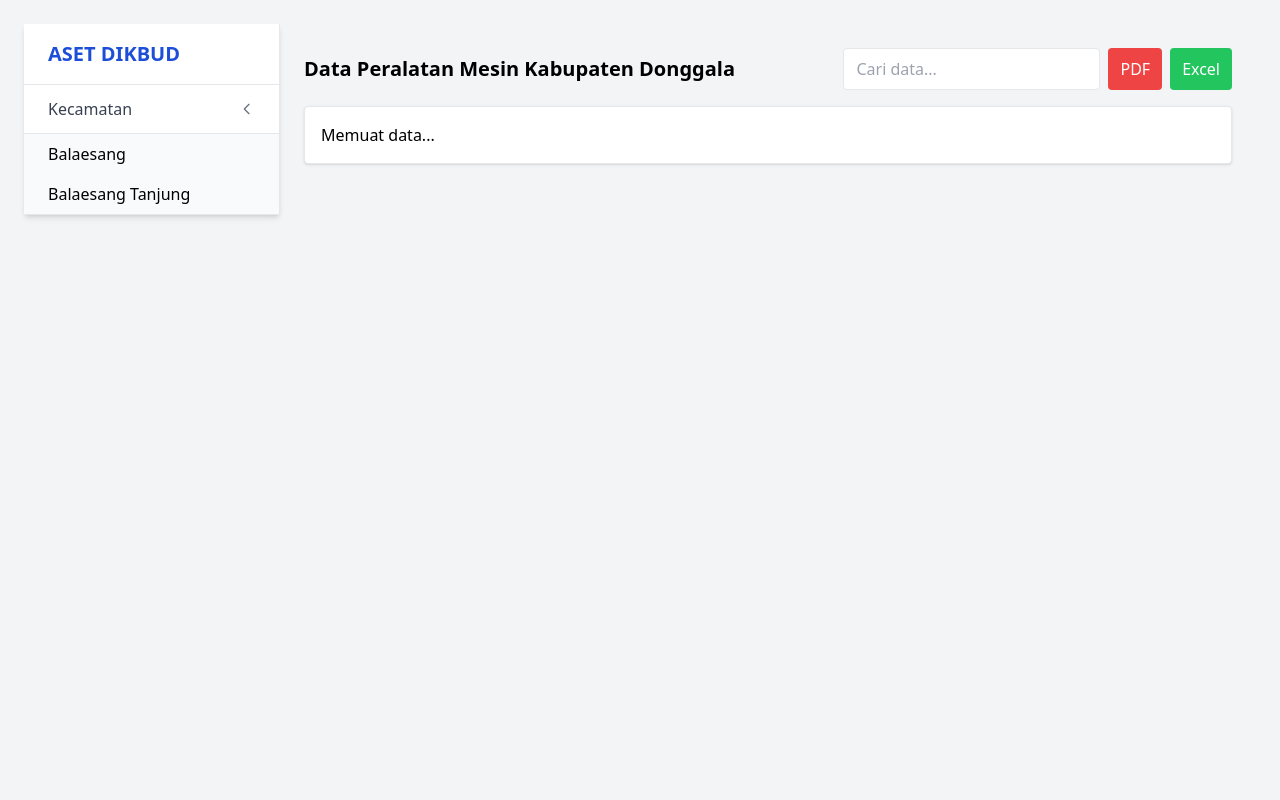
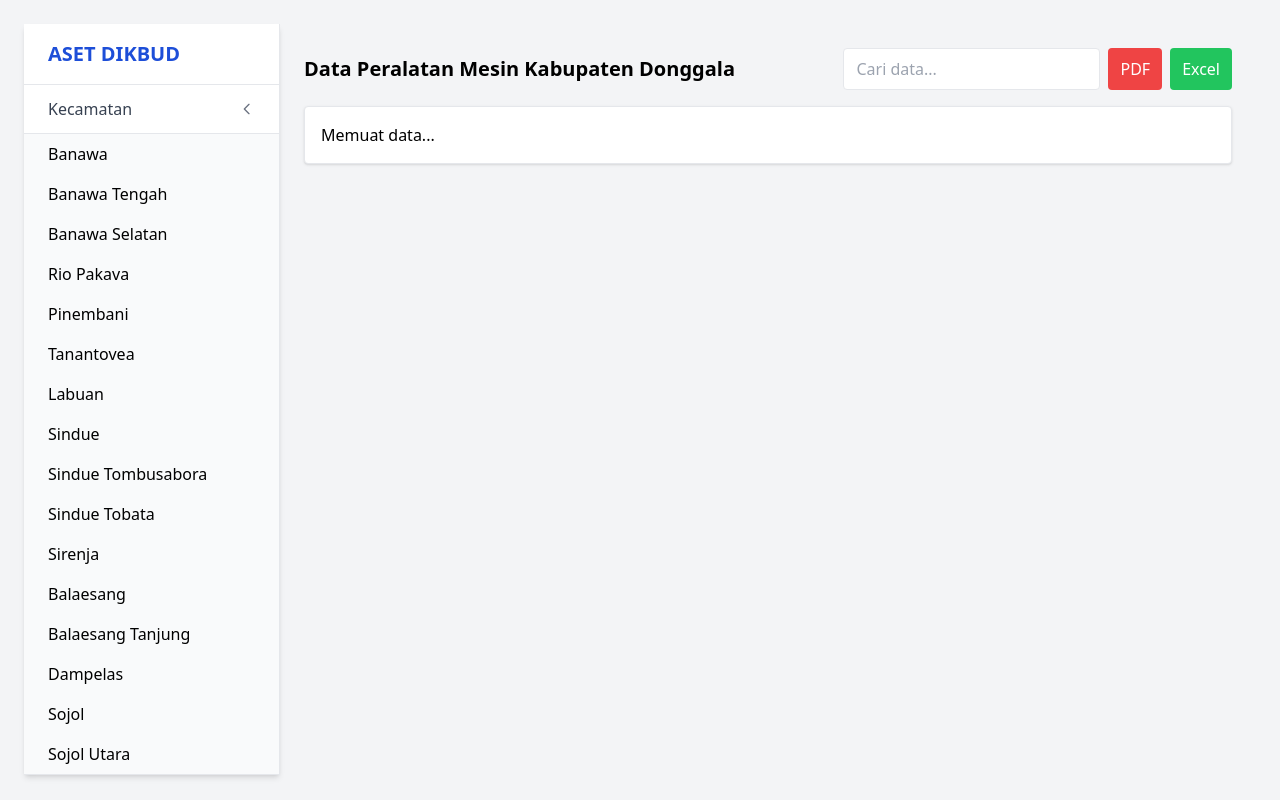
Before and after one commit to bidangasetdaerah/kib, a plain HTML site: page index.html in a window 1280 px wide. Both pictures are taken after a click on the button "Kecamatan". Drawn offline with nearby package versions, Linux system fonts and the light colour scheme.

Commit message:
Update index.html

```diff
--- a/index.html
+++ b/index.html
@@ -26,9 +26,22 @@
     </button>
     <ul id="kecamatanDropdown" class="hidden flex-col border-t border-gray-200 bg-gray-50">
       <!-- Contoh kecamatan -->
+      <li data-kecamatan="Banawa" data-endpoint="https://docs.google.com/spreadsheets/d/e/2PACX-1vRd8vIhHDUbmD6I2aXLX7-_Ysemt2aXA__wKNGoKN0XWWSWCScv5aSmx06H0xkl8g/pub?gid=1917777904&single=true&output=csv" class="px-6 py-2 cursor-pointer hover:bg-blue-50">Banawa</li>
+      <li data-kecamatan="Banawa Tengah" data-endpoint="https://docs.google.com/spreadsheets/d/e/2PACX-1vRnykw5e_i3dwBIeTua-mpFExEJ4w6hROJ5F6OUHiiGpbtunldeKgXlhN_G-D1V8w/pub?gid=1454720232&single=true&output=csv" class="px-6 py-2 cursor-pointer hover:bg-blue-50">Banawa Tengah</li>
+      <li data-kecamatan="Banawa Selatan" data-endpoint="https://docs.google.com/spreadsheets/d/e/2PACX-1vRhDJK33BtCz7KEi6DWgqheZBrcdgK0X9Pw1r28u5ec1MK-I-kP-QOqrsY0G2OnEQ/pub?gid=708970016&single=true&output=csv" class="px-6 py-2 cursor-pointer hover:bg-blue-50">Banawa Selatan</li>
+      <li data-kecamatan="Rio Pakava" data-endpoint="URL_CSV_RioPakava" class="px-6 py-2 cursor-pointer hover:bg-blue-50">Rio Pakava</li>
+      <li data-kecamatan="Pinembani" data-endpoint="https://docs.google.com/spreadsheets/d/e/2PACX-1vQshgCYmG0DHxcwLUzhtUamXTYnWb8tR7WQwnJq9k7ldFz_JhV4GHDE-k_dMO_pSA/pub?gid=1860451546&single=true&output=csv" class="px-6 py-2 cursor-pointer hover:bg-blue-50">Pinembani</li>
+      <li data-kecamatan="Tanantovea" data-endpoint="https://docs.google.com/spreadsheets/d/e/2PACX-1vR3MhjBMD3q8UIfOTdAUOHKMdeGcwr3y2YQGFcDmHDd0IVsOsAECl511LsNJ9ynow9cmY4yBpP1jENa/pub?gid=1200528899&single=true&output=csv" class="px-6 py-2 cursor-pointer hover:bg-blue-50">Tanantovea</li>
+      <li data-kecamatan="Labuan" data-endpoint="https://docs.google.com/spreadsheets/d/e/2PACX-1vT7WqNsmpUBIy0-lVm2JdGg1KUKwNgQPpbSyDuuFDwB1aGPY8gsZSBWmxIgiOeJNA/pub?gid=1615242439&single=true&output=csv" class="px-6 py-2 cursor-pointer hover:bg-blue-50">Labuan</li>
+      <li data-kecamatan="Sindue" data-endpoint="https://docs.google.com/spreadsheets/d/e/2PACX-1vQ2sjcmJjTCYD3p6-7pDQTmm3mCVphZIP2-5DGZOHxStucexMcdqPVsfsbnDouFcA/pub?gid=1920885371&single=true&output=csv" class="px-6 py-2 cursor-pointer hover:bg-blue-50">Sindue</li>
+      <li data-kecamatan="Sindue Tombusabora" data-endpoint="https://docs.google.com/spreadsheets/d/e/2PACX-1vRYHOyrOQ_hNjC1L1FoIMVbbWES0dPGb1OaU6V--PV_lm0O97IHFvtPRhgRNXn_dA/pub?gid=1974330298&single=true&output=csv" class="px-6 py-2 cursor-pointer hover:bg-blue-50">Sindue Tombusabora</li>
+      <li data-kecamatan="Sindue Tobata" data-endpoint="https://docs.google.com/spreadsheets/d/e/2PACX-1vQIbvzs-jZRcf1z0uV_Ahwh6dNdBgBHw66T358D9wd0-DHimDs8r4ajCvZwLa8Srg/pub?gid=801352666&single=true&output=csv" class="px-6 py-2 cursor-pointer hover:bg-blue-50">Sindue Tobata</li>
+      <li data-kecamatan="Sirenja" data-endpoint="https://docs.google.com/spreadsheets/d/e/2PACX-1vROhU6H6reNQxHKsAmYYgfcaSZyis1vALTmBkYhjAp7BGX_wNdA2cVdgOjFQIIgjQ/pub?output=csv" class="px-6 py-2 cursor-pointer hover:bg-blue-50">Sirenja</li>
       <li data-kecamatan="Balaesang" data-endpoint="https://docs.google.com/spreadsheets/d/e/2PACX-1vQIf6mV6qgS6fmRe3jz305N8wCDdKWJcKKWSxHtybbo7xoERx15unD-x4rgyFxF-g/pub?gid=1401841928&single=true&output=csv" class="px-6 py-2 cursor-pointer hover:bg-blue-50">Balaesang</li>
       <li data-kecamatan="Balaesang Tanjung" data-endpoint="https://docs.google.com/spreadsheets/d/e/2PACX-1vQRojLHXJ4W6IEdiNn34kZrMgr5QvPZllm85-sbgD0WxjG6vFMUMQz3QzzGnM-7pw/pub?gid=820099832&single=true&output=csv" class="px-6 py-2 cursor-pointer hover:bg-blue-50">Balaesang Tanjung</li>
-      <!-- Tambahkan kecamatan lain sesuai kebutuhan -->
+      <li data-kecamatan="Dampelas" data-endpoint="https://docs.google.com/spreadsheets/d/e/2PACX-1vR_BmCgfv-HOMRKzNMZ1aHL05CZsR7Ie0VZGRJTD29tX1C-ANiKASW1hB_PM69WuQ/pub?gid=1489077321&single=true&output=csv" class="px-6 py-2 cursor-pointer hover:bg-blue-50">Dampelas</li>
+      <li data-kecamatan="Sojol" data-endpoint="https://docs.google.com/spreadsheets/d/e/2PACX-1vT64A3AbrmT4TK8fLj5ctUc3LLMESXVTOuw3nBd2qRTEFIljaxTBW3-Z5u4w7W2Ng/pub?gid=1781390946&single=true&output=csv" class="px-6 py-2 cursor-pointer hover:bg-blue-50">Sojol</li>
+      <li data-kecamatan="Sojol Utara" data-endpoint="https://docs.google.com/spreadsheets/d/e/2PACX-1vT41KwECicPb2EY8d8BP1f73RM3dhVWYDOxpaFlHZluKFy9owLzyVX7N7mIUm37Tw/pub?gid=502544387&single=true&output=csv" class="px-6 py-2 cursor-pointer hover:bg-blue-50">Sojol Utara</li>
     </ul>
   </div>
 </nav>
```
